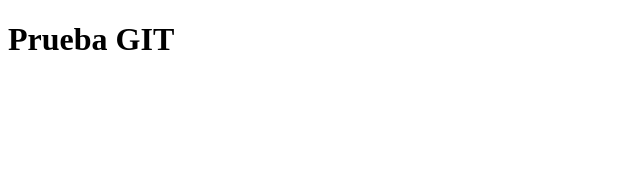
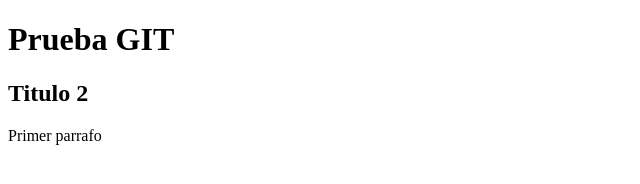
Before and after one commit to eescovitchr/prueba-git, a plain HTML site: page index.html in a window 1280 px wide. Shown: the whole page, without its empty margins (0-640 px from the left). Drawn offline with Linux system fonts and the light colour scheme.

Commit message:
Completando informacion

```diff
--- a/index.html
+++ b/index.html
@@ -8,5 +8,7 @@
 </head>
 <body>
     <h1>Prueba GIT</h1>
+    <h2>Titulo 2</h2>
+    <p>Primer parrafo</p>
 </body>
 </html>
```
Also changed, not shown: 1 other file.
